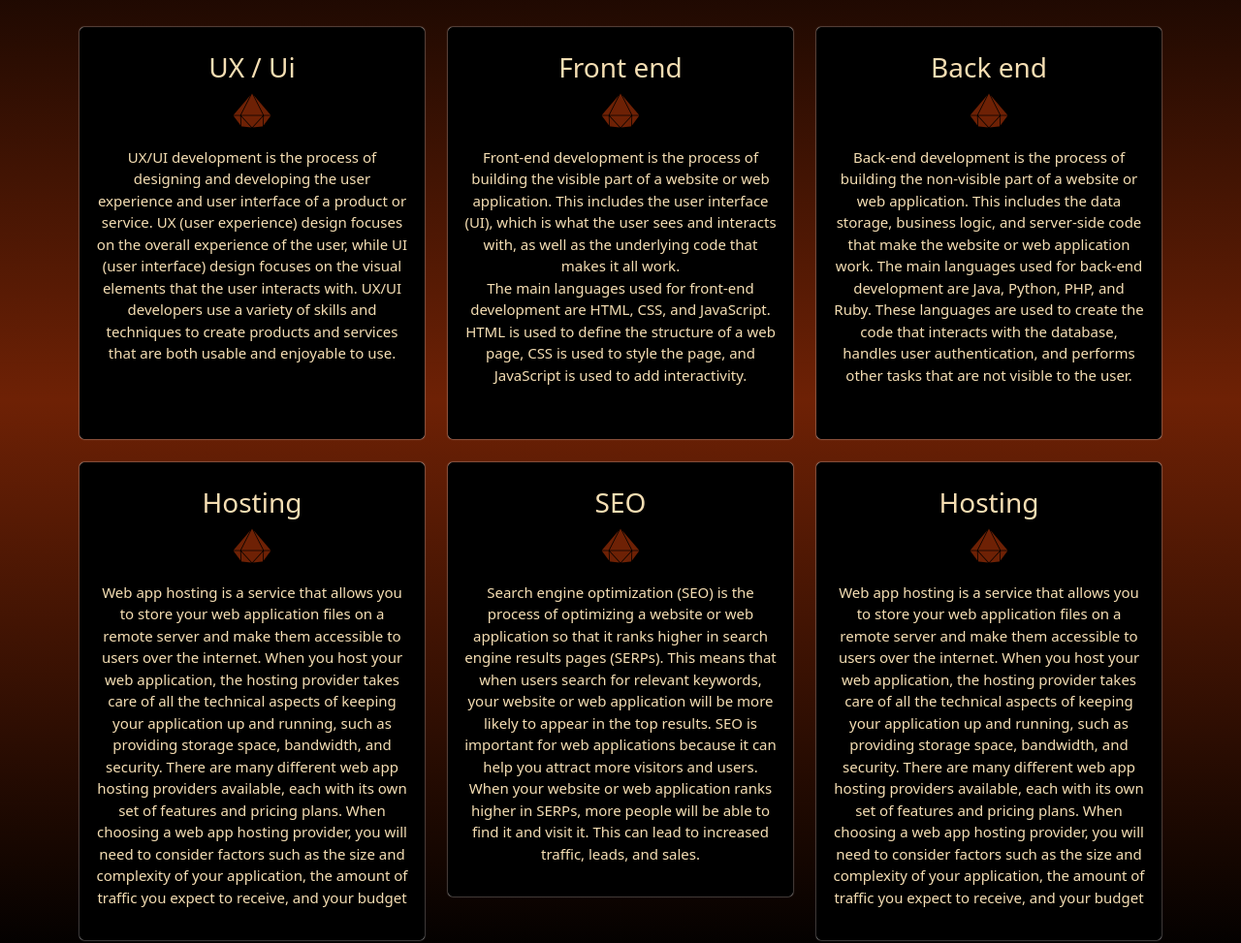
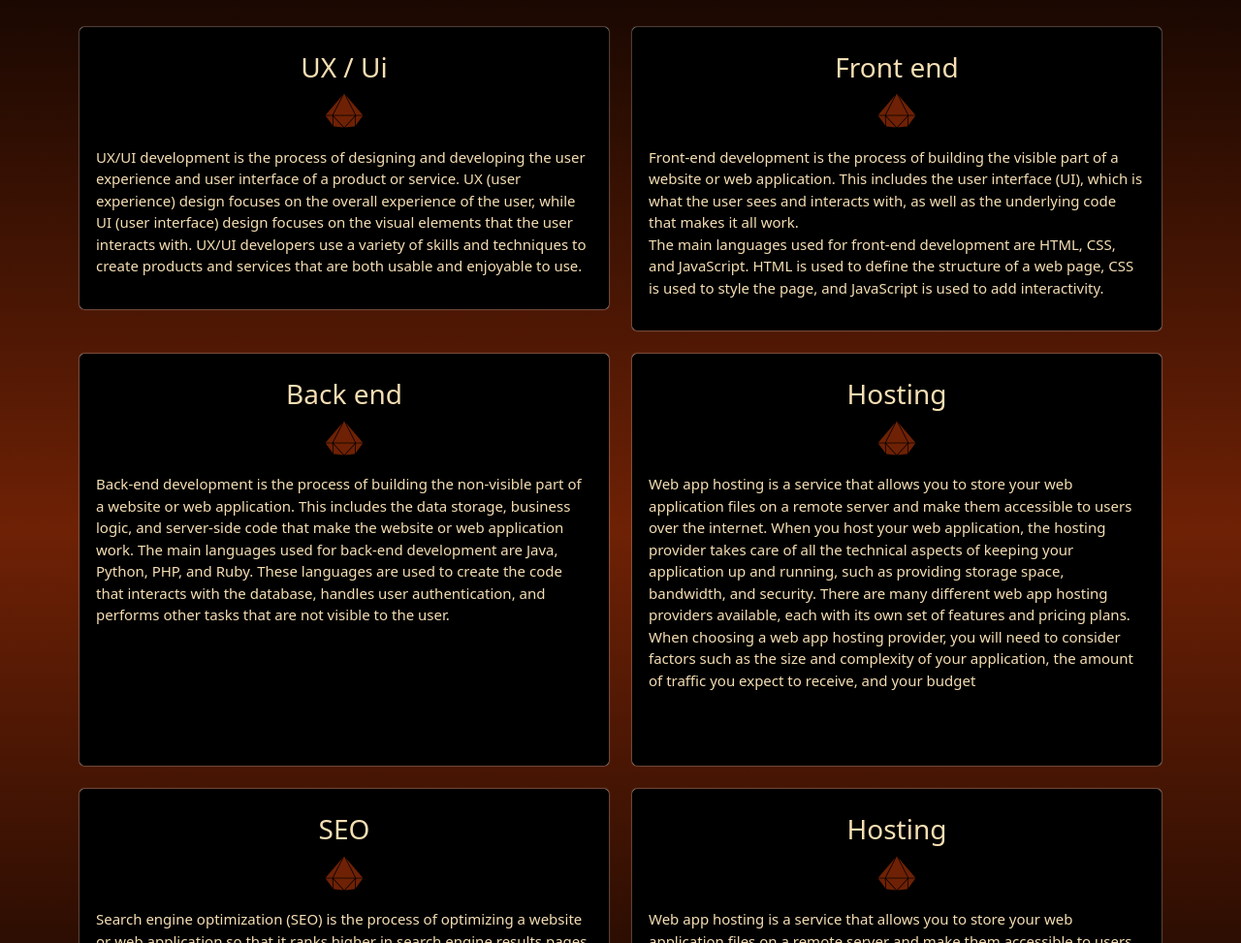
Before and after one commit to AhmedKhaled6900/bootstrap---Copy, a website: page index.html in a window 1280 px wide. Shown: the part 840-1813 px from the top of the page at 97% size. Drawn offline with nearby package versions, Linux system fonts and the light colour scheme.

Commit message:
edit css

```diff
--- a/css/Document.css
+++ b/css/Document.css
@@ -332,9 +332,12 @@ background-color: transparent;
   background-color: black;
   color: wheat;
   font-size: 15px;
-  min-height: 425px;
+  /* min-height: 425px; */
 
 
+}
+p{
+  text-align: start;
 }
 
 
--- a/index.html
+++ b/index.html
@@ -230,7 +230,7 @@
         </div>
         <div class="row pt-5">
 
-          <div class="col-lg-4   animate__animated animate__fadeIn animate">
+          <div class="col-lg-6   animate__animated animate__fadeIn animate">
             <div
               data-aos="fade-right"
               class="translate-middle-md-x pt-4 mt-3 mt-lg-0 frontendtext"
@@ -249,7 +249,7 @@
             </div>
           </div>
           <div
-            class="  col-lg-4 animate__animated animate__fadeIn animate__delay-1s"
+            class="  col-lg-6 animate__animated animate__fadeIn animate__delay-1s"
           >
             <div data-aos="fade-up" class="pt-4 frontendtext">
               <h3>Front end</h3>
@@ -267,7 +267,7 @@
             </div>
           </div>
           <div
-            class="col-lg-4  animate__animated animate__fadeIn animate__delay-2s"
+            class="col-lg-6  animate__animated animate__fadeIn animate__delay-2s"
           >
             <div data-aos="fade-up" class="pt-4 backendtext">
               <h3>Back end</h3>
@@ -284,7 +284,7 @@
               </p>
             </div>
           </div>
-<div class="col-lg-4 ">
+<div class="col-lg-6 ">
   <div data-aos="fade-up" class="backendtext  pt-4">
     <h3>Hosting</h3>
     <div><i class="uxicon fa-brands fa-sketch"></i></div>
@@ -303,7 +303,7 @@
     </p>
   </div>
 </div>
-<div class="col-lg-4">
+<div class="col-lg-6">
   <div data-aos="fade-up" class="backendtext pt-4">
     <h3>SEO </h3>
     <div><i class="uxicon fa-brands fa-sketch"></i></div>
@@ -314,7 +314,7 @@
     </p>
   </div>
 </div>
-<div class="col-lg-4">
+<div class="col-lg-6">
   <div data-aos="fade-up" class="backendtext pt-4">
     <h3>Hosting</h3>
     <div><i class="uxicon fa-brands fa-sketch"></i></div>
```
